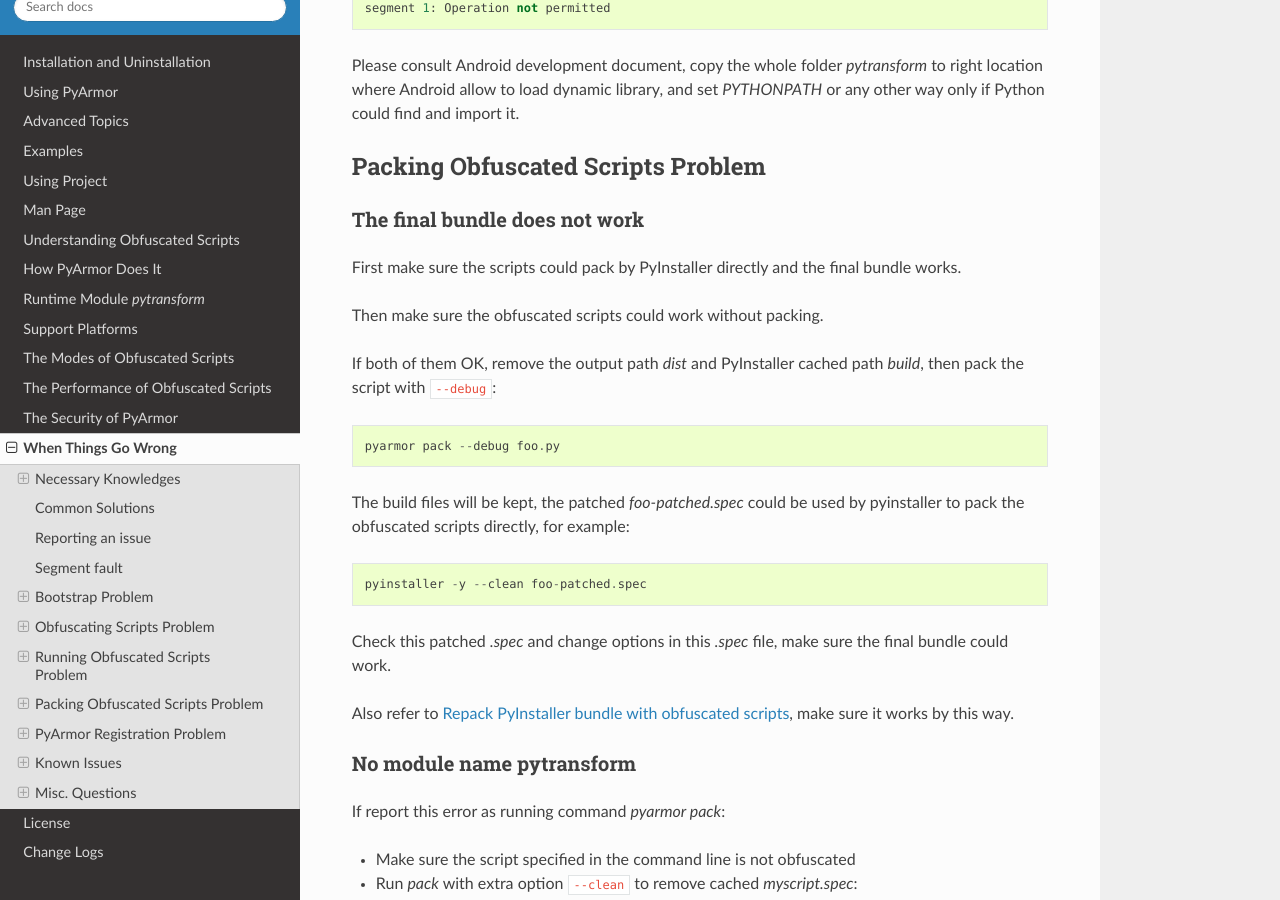
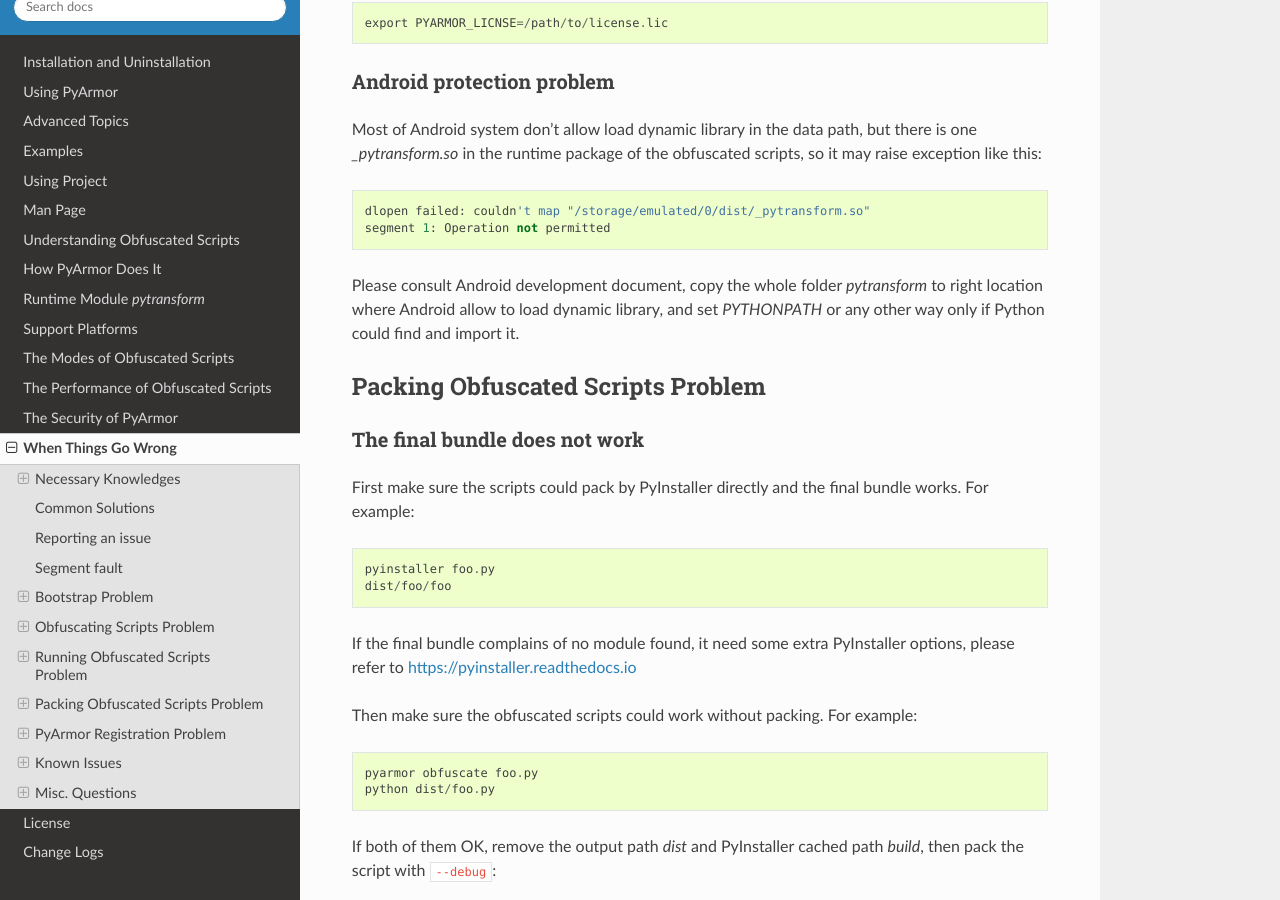
Before and after one commit to dashingsoft/pyarmor, a Sphinx documentation site: the page built from docs/questions.rst, in a window 1280 px wide and 900 px high, scrolled down 15658 px. Built offline with Sphinx 7.4.7 and the Read the Docs theme 2.0.0, drawn with Linux system fonts in a browser that asks for light colours; some of the changed text lies outside the part shown.

Commit message:
Add notes for questions

```diff
--- a/docs/questions.rst
+++ b/docs/questions.rst
@@ -499,6 +499,17 @@
 * Also check system module `os`, `ctypes`, make sure they're not obfuscated, try
   to use option ``--exclude`` to exclude the whole Python system library path.
 
+How to check :ref:`Bootstrap Code` executed or not? One simple way is to insert
+one print statement before them. For example
+
+.. code:: python
+
+   print('Start to run bootstrap code')
+   from pytransfrom import pyarmor_runtime
+   pyarmor_runtime()
+
+If the message is printed, then it's OK. Removing the print statement and check
+other causes.
 
 Marshal loads failed when running xxx.py
 ~~~~~~~~~~~~~~~~~~~~~~~~~~~~~~~~~~~~~~~~
@@ -776,9 +787,18 @@
 ~~~~~~~~~~~~~~~~~~~~~~~~~~~~~~
 
 First make sure the scripts could pack by PyInstaller directly and the final
-bundle works.
+bundle works. For example::
 
-Then make sure the obfuscated scripts could work without packing.
+  pyinstaller foo.py
+  dist/foo/foo
+
+If the final bundle complains of no module found, it need some extra PyInstaller
+options, please refer to https://pyinstaller.readthedocs.io
+
+Then make sure the obfuscated scripts could work without packing. For example::
+
+  pyarmor obfuscate foo.py
+  python dist/foo.py
 
 If both of them OK, remove the output path `dist` and PyInstaller cached path
 `build`, then pack the script with ``--debug``::
```
